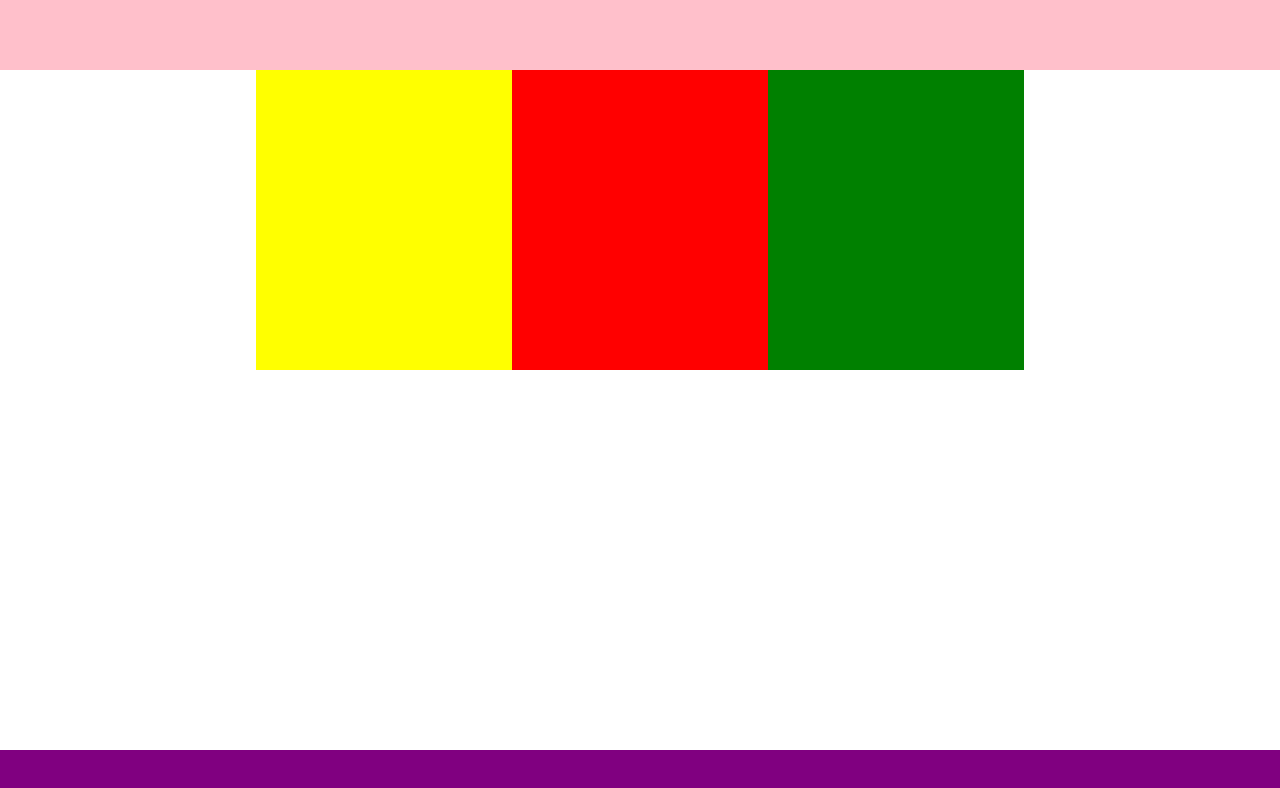
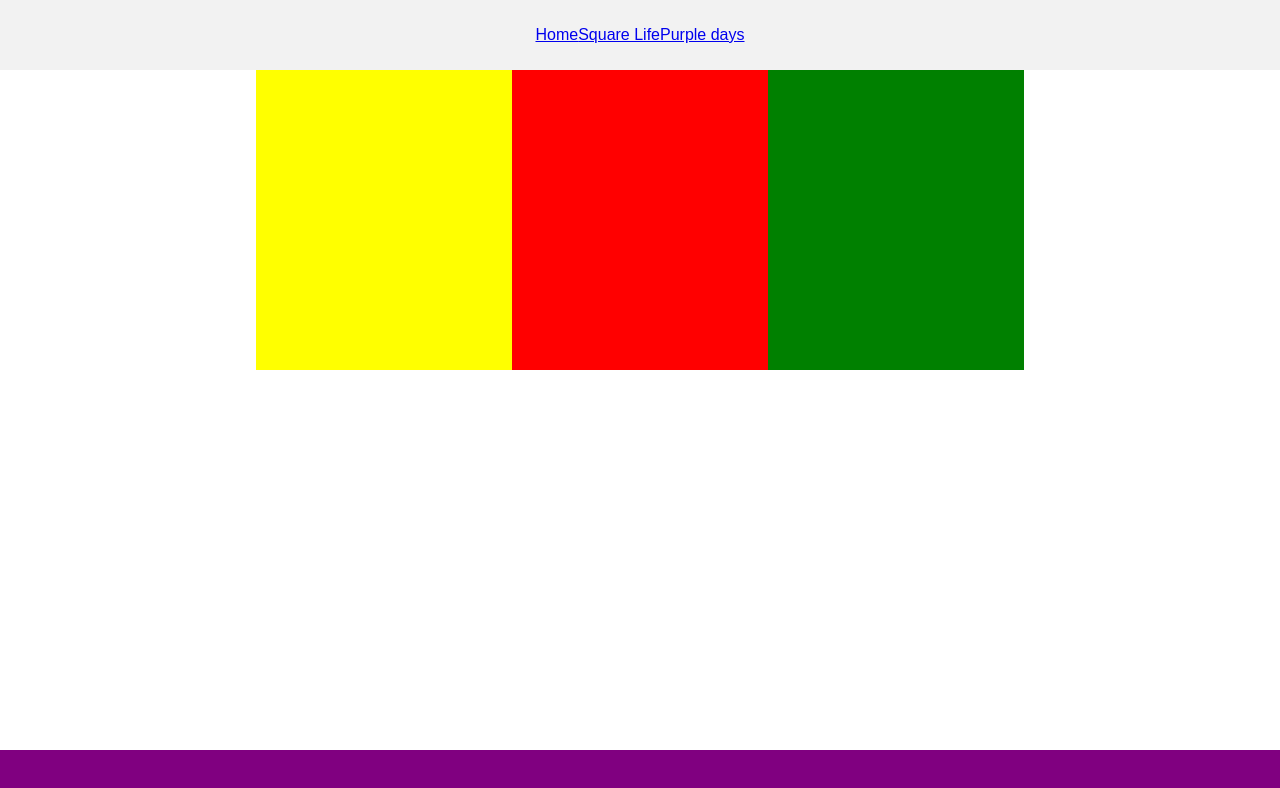
Before and after one commit to darkcrystalwizard/golden_state_class, a plain HTML site: page index.html in a window 1280 px wide. Drawn offline with Linux system fonts and the light colour scheme.

Commit message:
buliding out the navigation

```diff
--- a/index.html
+++ b/index.html
@@ -4,7 +4,15 @@
       <link rel="stylesheet" href="style.css">
   </head>
   <body>
-    <header></header>
+    <header>
+      <nav>
+        <ul class="flex-container">
+          <li><a href="#">Home</a></li>
+          <li><a href="#">Square Life</a></li>
+          <li><a href="#">Purple days</a></li>
+        </ul>
+      </nav>
+    </header>
     <main>
       <div class="row image"></div>
       <div class="row columns">
--- a/style.css
+++ b/style.css
@@ -4,9 +4,21 @@
   }
   header {
     height: 70px;
-    background: pink;
+    background: #f2f2f2;
     font-family: sans-serif;
   }
+
+  .flex-container {
+    display: flex;
+    align-items: center;
+    justify-content: center;
+    height: 70px;
+  }
+
+  li {
+    list-style-type: none;
+  }
+
   main {
     font-size: 0;
     width: 60%;
```
